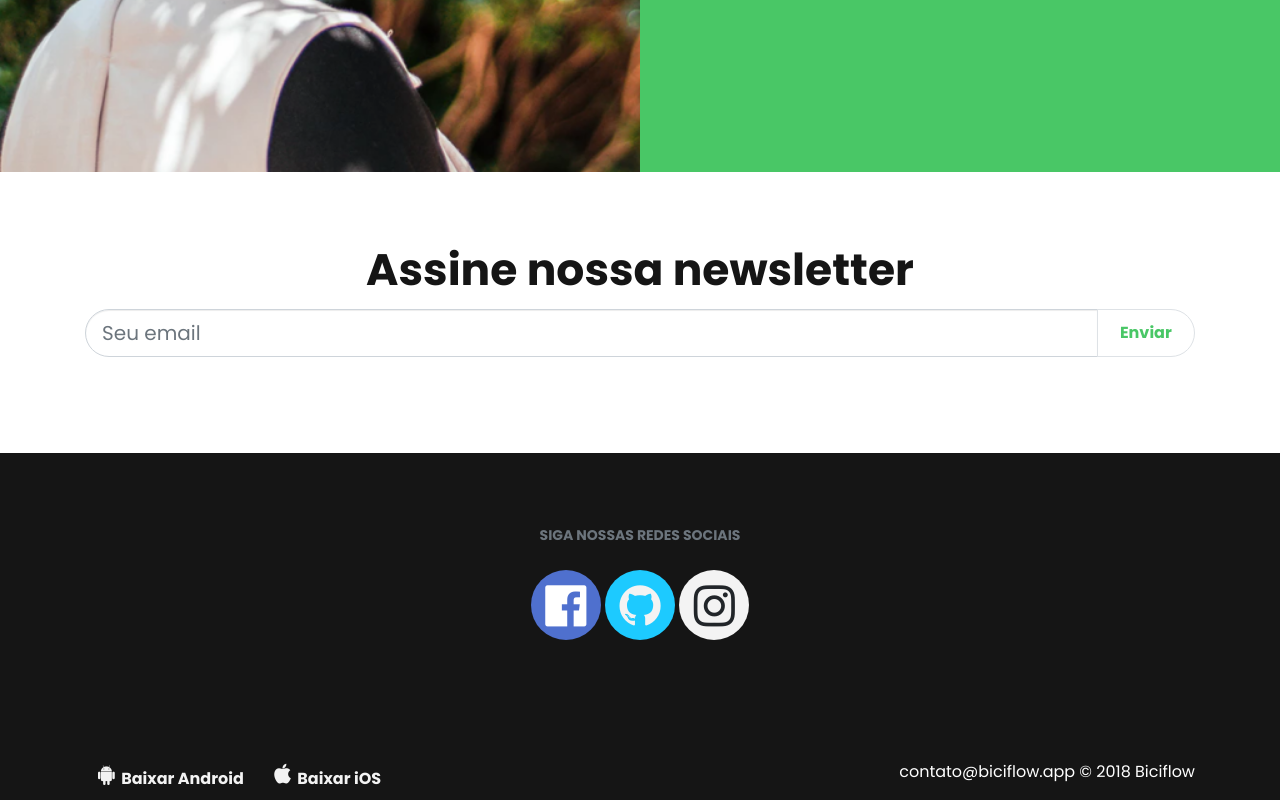
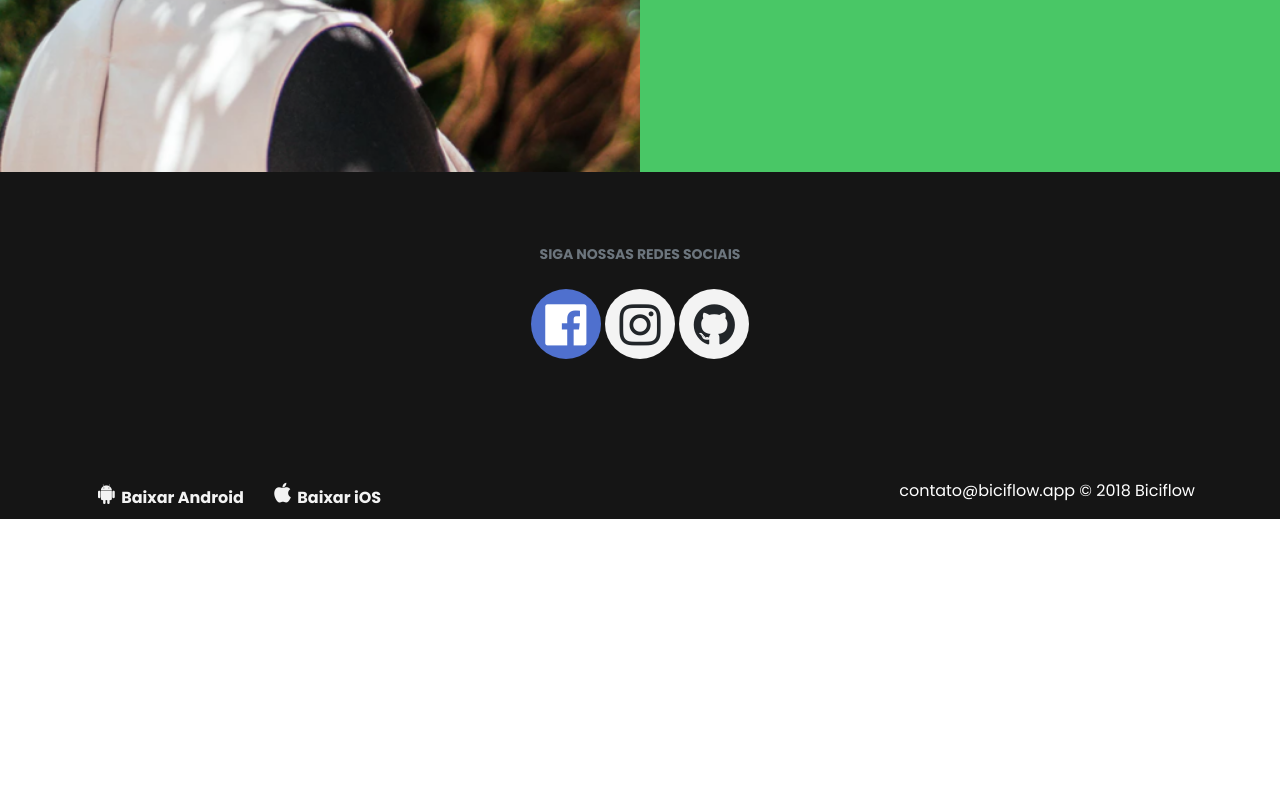
Before and after one commit to PauloLuna/Biciflow-Page, a plain HTML site: page index.html in a window 1280 px wide. Shown: the part 2051-2851 px from the top of the page. After the commit the page ends 2570 px from the top, so only its background shows below. Drawn offline with nearby package versions, Linux system fonts and the light colour scheme.

Commit message:
minor fixes

```diff
--- a/index.html
+++ b/index.html
@@ -102,12 +102,13 @@
       </div>
     </div>
   </div>
-  <div class="py-5 text-white text-center">
+
+  <!-- <div class="py-5 text-white text-center">
     <div class="container">
       <div class="row">
         <div class="col-md-12">
           <h1 style=" font-size: 44px;" class="font-weight-bold text-dark">Assine nossa newsletter</h1>
-          <form class="form-inline justify-content-center">
+         <form class="form-inline justify-content-center">
             <div class="input-group mb-3">
               <input type="text" placeholder="Seu email" aria-describedby="basic-addon2" aria-label="Seu email" class="form-control form-control-lg" style="border-radius: 27px 0 0 27px" size="55">
               <div class="input-group-append">
@@ -115,9 +116,14 @@
               </div>
             </div>
           </form>
+
+
+
+
         </div>
       </div>
     </div>
+  -->
   </div>
   <div class="pt-5 bg-dark text-white">
     <div class="container">
@@ -131,14 +137,14 @@
                   <i class="fa fa-3x fa-facebook-official"></i>
                 </div>
               </a>
-              <a href="https://github.com/biciflow" target="_blank" class="d-inline-flex">
-                <div class="pt-2 text-center bg-info text-light" style="border-radius: 50%; width: 70px; height:70px;">
-                  <i class="fa fa-3x fa-github"></i>
-                </div>
-              </a>
               <a href="https://www.instagram.com/biciflowapp" target="_blank" class="d-inline-flex">
                 <div class="pt-2 text-center bg-light" style="border-radius: 50%; width: 70px; height:70px;">
                   <i class="fa fa-3x fa-instagram"></i>
+                </div>
+              </a>
+              <a href="https://github.com/biciflow" target="_blank" class="d-inline-flex">
+                <div class="pt-2 text-center bg-light" style="border-radius: 50%; width: 70px; height:70px;">
+                  <i class="fa fa-3x fa-github"></i>
                 </div>
               </a>
             </div>
```
